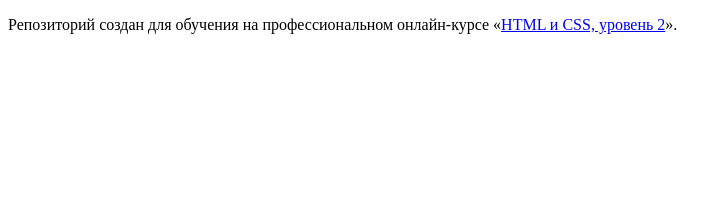
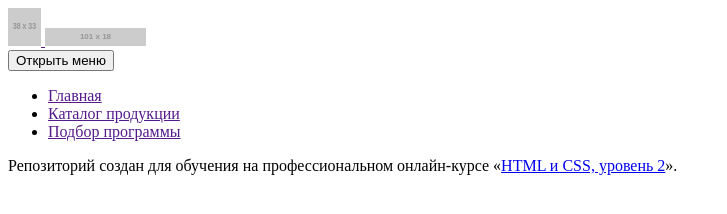
Before and after one commit to king-midas/431487-cat-energy-17, a website: page source/index.html in a window 1280 px wide. Shown: the whole page, without its empty margins (0-727 px from the left). Drawn offline with Linux system fonts and the light colour scheme; placeholder pictures from the web are drawn by us.

Commit message:
Добавляет блок page-header

```diff
--- a/source/index.html
+++ b/source/index.html
@@ -6,6 +6,28 @@
   </head>
   <body>
 
+    <header class="page-header">
+      <a class="page-header__logo" href="">
+        <img class="page-header__logo-image" src="http://placehold.it/38x33" width="33" height="38"  alt="Логотип интернет-магазина Cat-Energy">
+        <img class="page-header__logo-title" src="http://placehold.it/101x18" alt="Cat-Energy">
+      </a>
+      <nav class="main-nav">
+        <button class="main-nav__toggle toggle-menu" type="button" >Открыть меню</button>
+        <ul class="main-nav__list site-list">
+          <li class="site-list__item site-list__item--active">
+            <a href="">Главная</a>
+          </li>
+          <li class="site-list__item" >
+            <a href="">Каталог продукции</a>
+          </li>
+          <li class="site-list__item" >
+              <a href="">Подбор программы</a>
+            </li>
+        </ul>
+      </nav>
+
+    </header>
+
     <p>Репозиторий создан для обучения на профессиональном онлайн‑курсе «<a href="https://htmlacademy.ru/intensive/adaptive">HTML и CSS, уровень 2</a>».</p>
 
   </body>
```
